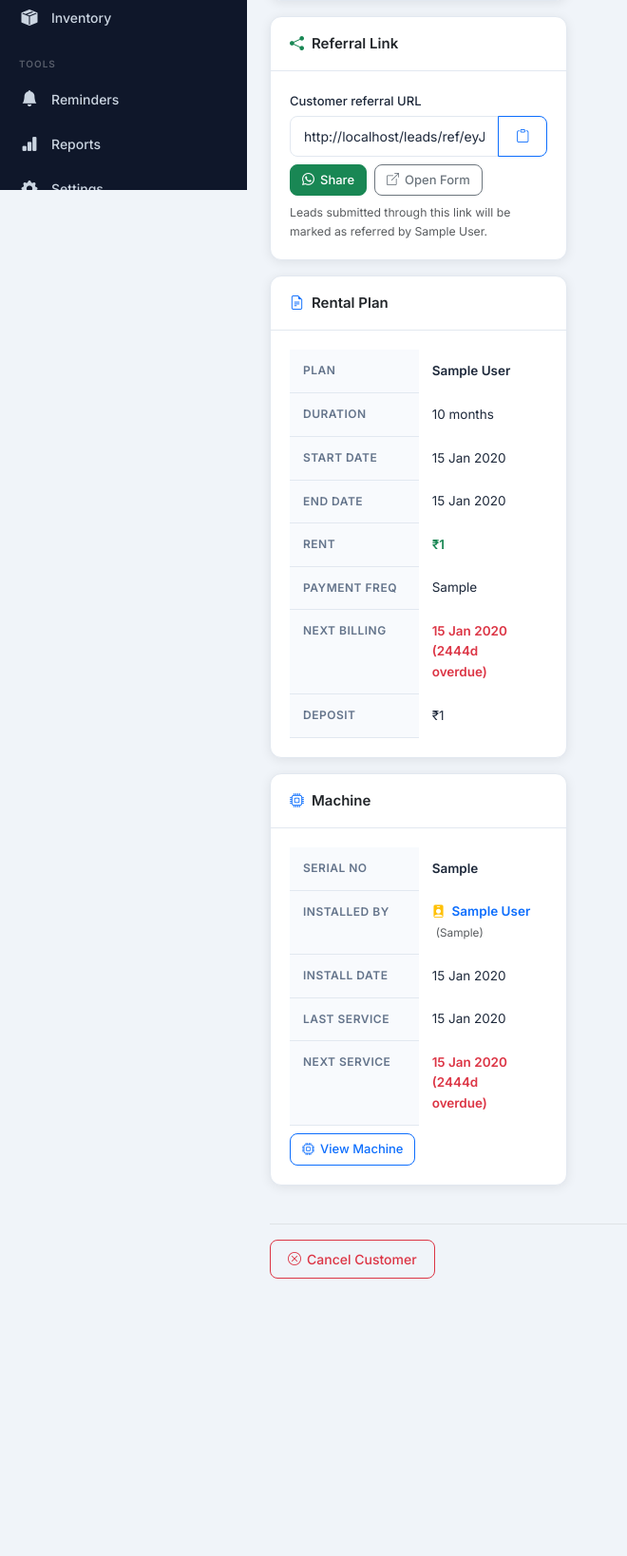
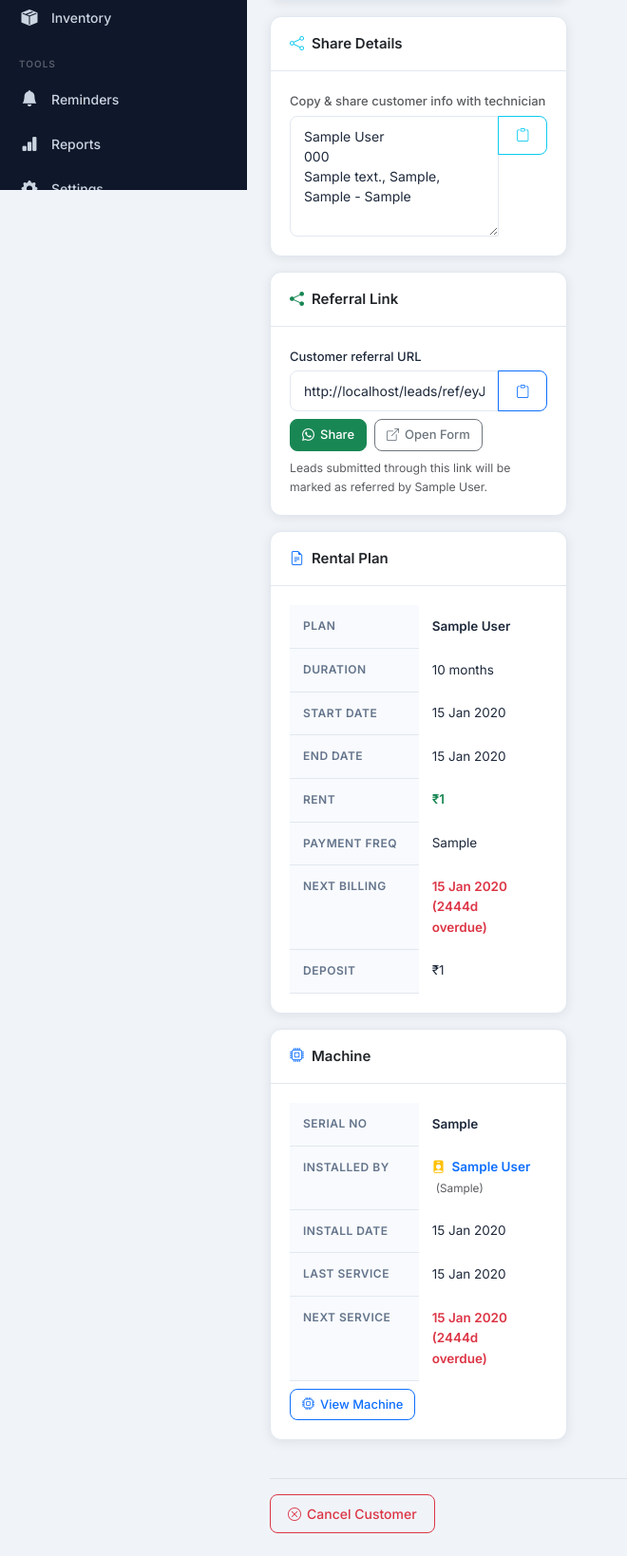
Before and after one commit to shubhpatha/homzho_ERP, a Flask app: page /customers/1 in a window 1280 px wide. Shown: the part 600-2238 px from the top of the page at 95% size, without its empty margins (0-660 px from the left). Before the commit the page ends 1946 px from the top, so only its background shows below. Run offline with Flask 3, Linux system fonts and the light colour scheme; a user stored in the database is signed in; tables that the repository leaves empty hold one stand-in row (values such as "Sample post"); grey boxes marked "Sample" are stand-in pictures; some libraries are stand-ins or nearby versions.

Commit message:
added customer details to concate

```diff
--- a/templates/customers/view.html
+++ b/templates/customers/view.html
@@ -55,7 +55,21 @@
       </div>
     </div>
 
-
+    <!-- Share Details Card -->
+    <div class="card mb-3">
+      <div class="card-header"><i class="bi bi-share text-info"></i> Share Details</div>
+      <div class="card-body">
+        <label class="form-label text-muted small">Copy &amp; share customer info with technician</label>
+        <div class="input-group">
+          <textarea id="shareDetailsText" class="form-control" rows="5" style="resize:vertical; font-size:0.875rem;">{{ customer.cust_name }}
+{{ customer.contact_number }}
+{{ customer.address or '' }}{{ ', ' + customer.area if customer.area else '' }}{{ ', ' + customer.city if customer.city else '' }}{{ ' - ' + (customer.pin | string) if customer.pin else '' }}</textarea>
+          <button type="button" class="btn btn-outline-info align-self-start" id="copyShareDetailsBtn" title="Copy to clipboard">
+            <i class="bi bi-clipboard"></i>
+          </button>
+        </div>
+      </div>
+    </div>
 
     <!-- Referral Card -->
     {% if customer.customer_status == 'Active' and referral_link %}
@@ -363,5 +377,22 @@
     }
   });
 })();
+
+// Share Details copy button
+(() => {
+  const shareText = document.getElementById('shareDetailsText');
+  const shareBtn  = document.getElementById('copyShareDetailsBtn');
+  if (!shareText || !shareBtn) return;
+  shareBtn.addEventListener('click', async () => {
+    try {
+      await navigator.clipboard.writeText(shareText.value);
+      shareBtn.innerHTML = '<i class="bi bi-check2"></i>';
+      setTimeout(() => { shareBtn.innerHTML = '<i class="bi bi-clipboard"></i>'; }, 1600);
+    } catch (error) {
+      shareText.select();
+      document.execCommand('copy');
+    }
+  });
+})();
 </script>
 {% endblock %}
```
